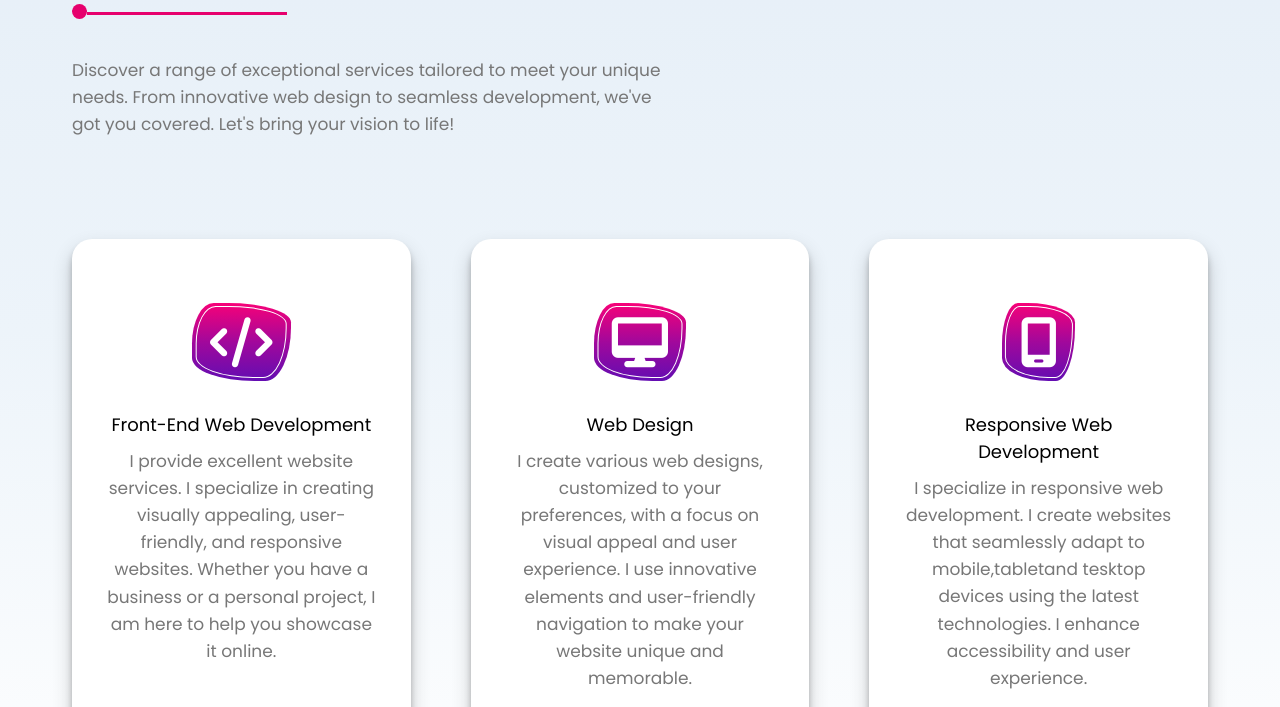
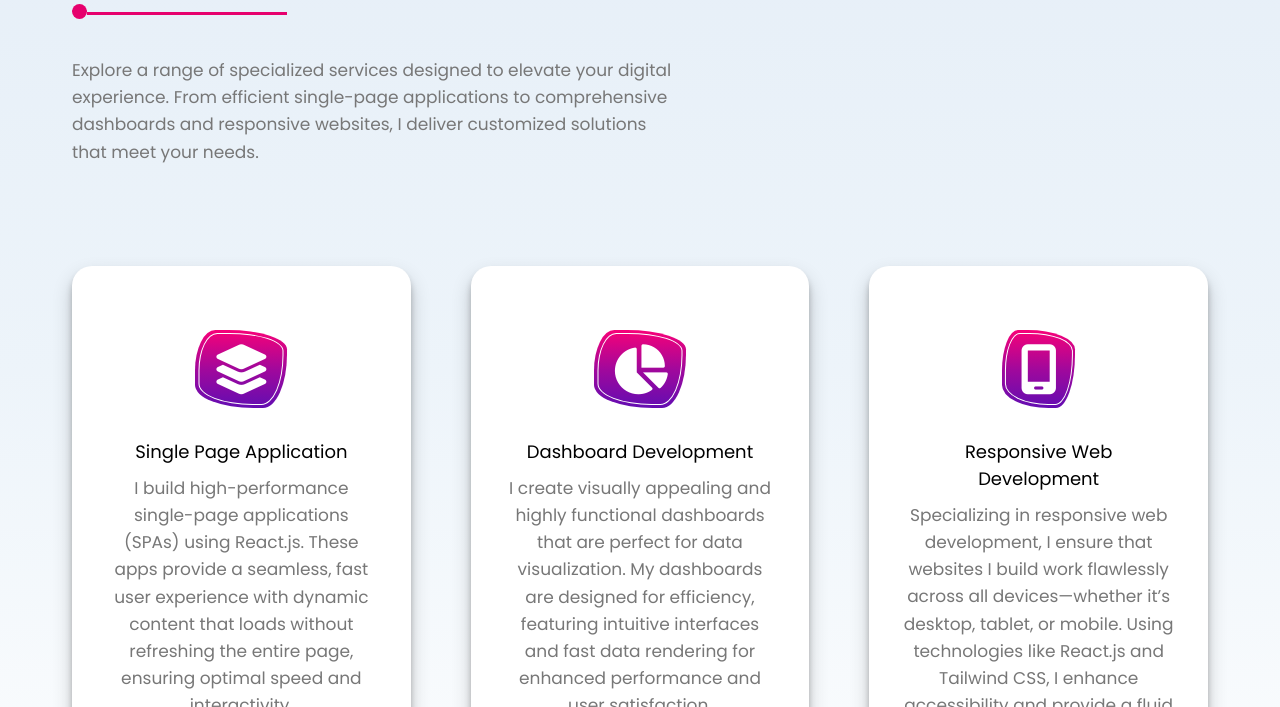
Before and after one commit to Bushra206/PersonalPortfolio, a plain HTML site: page service.html in a window 1280 px wide. Shown: the part 245-952 px from the top of the page. Drawn offline with nearby package versions, Linux system fonts and the light colour scheme.

Commit message:
change services content

```diff
--- a/service.html
+++ b/service.html
@@ -73,32 +73,31 @@
      <!-- -----------service section--------- -->
      <section class="services-section section">
         <div class="container service-card">
-            <h2 class="common-heading">our services</h2>
-            <p>Discover a range of exceptional services tailored to meet your unique needs. From innovative web design to seamless development, we've got you covered. Let's bring your vision to life!</p>
+            <h2 class="common-heading">Our Services</h2>
+            <p>Explore a range of specialized services designed to elevate your digital experience. From efficient single-page applications to comprehensive dashboards and responsive websites, I deliver customized solutions that meet your needs.</p>
         </div>
 
         <div class="container grid grid-three-column">
 
+            <!-- Single Page Application Card -->
             <div class="service-box">
-            <i class="fa-solid fa-code"></i>
-            <h3>Front-end web development</h3>
-            <p>I provide excellent website services. I specialize in creating visually appealing, user-friendly, and responsive websites. Whether you have a business or a personal project, I am here to help you showcase it online.</p>
+                <i class="fa-solid fa-layer-group"></i>
+                <h3>Single Page Application</h3>
+                <p>I build high-performance single-page applications (SPAs) using React.js. These apps provide a seamless, fast user experience with dynamic content that loads without refreshing the entire page, ensuring optimal speed and interactivity.</p>
             </div>
 
-
+            <!-- Dashboard Development Card -->
             <div class="service-box">
-                <i class="fa-sharp fa-solid fa-desktop"></i>
-                <h3>Web design</h3>
-                <p>I create various web designs, customized to your preferences, with a focus on visual appeal and user experience. I use innovative elements and user-friendly navigation to make your website unique and memorable. </p>
+                <i class="fa-solid fa-chart-pie"></i>
+                <h3>Dashboard Development</h3>
+                <p>I create visually appealing and highly functional dashboards that are perfect for data visualization. My dashboards are designed for efficiency, featuring intuitive interfaces and fast data rendering for enhanced performance and user satisfaction.</p>
             </div>
 
-
-
+            <!-- Responsive Web Development Card -->
             <div class="service-box">
-                <!-- <i class="fa-solid fa-laptop"></i> -->
                 <i class="fa-solid fa-mobile-screen"></i>
-                <h3>Responsive web development</h3>
-                <p>I specialize in responsive web development. I create websites that seamlessly adapt to mobile,tabletand tesktop devices using the latest technologies. I enhance accessibility and user experience.</p>
+                <h3>Responsive Web Development</h3>
+                <p>Specializing in responsive web development, I ensure that websites I build work flawlessly across all devices—whether it’s desktop, tablet, or mobile. Using technologies like React.js and Tailwind CSS, I enhance accessibility and provide a fluid user experience on any screen size.</p>
             </div>
 
         </div>
```
Also changed, not shown: index.html (+14 -14 lines). Lines whose indentation alone changed are shown as unchanged.
